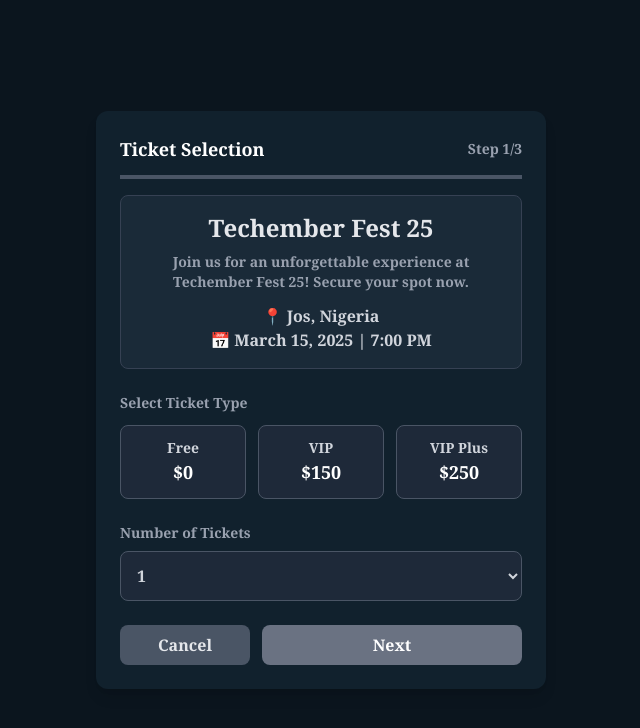
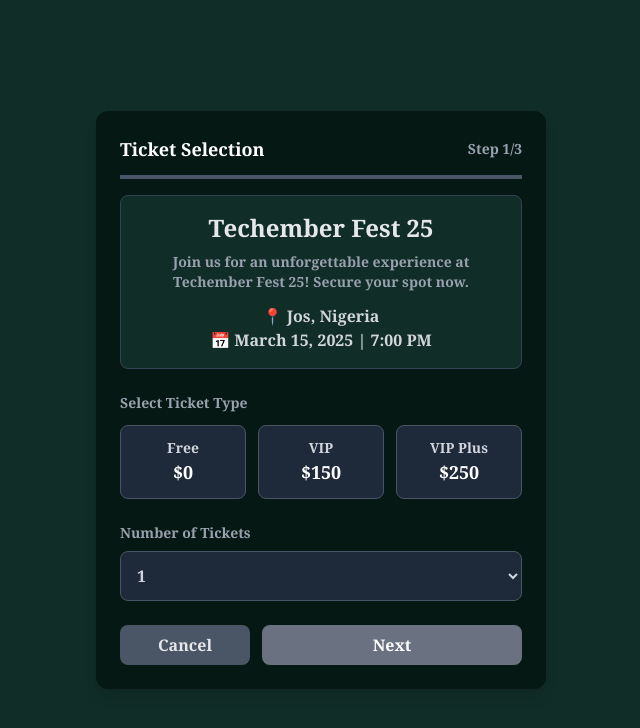
Before and after one commit to jayteemoney/ticket, a React (Vite) app: page / in a window 1280 px wide. Shown: the top 728 px of the page, without its empty margins (319-959 px from the left). Built offline with nearby package versions, Linux system fonts and the light colour scheme.

Commit message:
changing bg color

```diff
--- a/src/components/TicketSelection.jsx
+++ b/src/components/TicketSelection.jsx
@@ -28,9 +28,9 @@ const TicketSelection = ({ formData, setFormData }) => {
   };
 
   return (
-    <div className="min-h-screen flex items-center justify-center bg-[#0B151E] text-white p-6 font-bold font-serif">
+    <div className="min-h-screen flex items-center justify-center bg-[#112d27] text-white p-6 font-bold font-serif">
       {/* Ticket Selection Container */}
-      <div className="bg-[#11212D] p-6 rounded-xl shadow-lg w-full max-w-[450px]">
+      <div className="bg-[#061814] p-6 rounded-xl shadow-lg w-full max-w-[450px]">
 
         {/* Header Section */}
         <div className="flex justify-between items-center pb-3 border-b-4 border-gray-600">
@@ -39,7 +39,7 @@ const TicketSelection = ({ formData, setFormData }) => {
         </div>
 
         {/* Event Details */}
-        <div className="bg-[#1A2A38] p-4 mt-4 rounded-lg border border-gray-700">
+        <div className="bg-[#112d27] p-4 mt-4 rounded-lg border border-gray-700">
           <h2 className="text-2xl font-bold text-center text-gray-200">Techember Fest 25</h2>
           <p className="text-sm text-gray-400 text-center mt-2">
             Join us for an unforgettable experience at Techember Fest 25! Secure your spot now.
```
